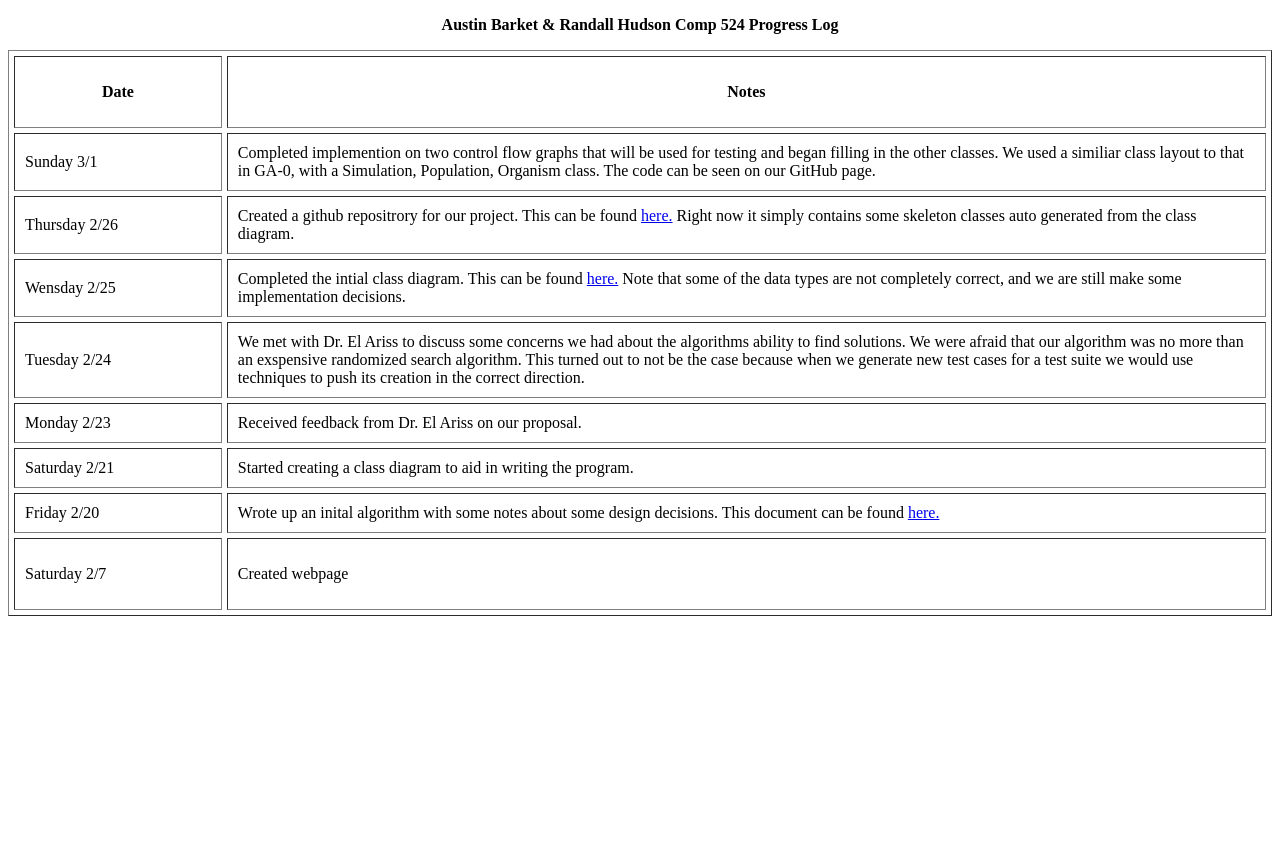
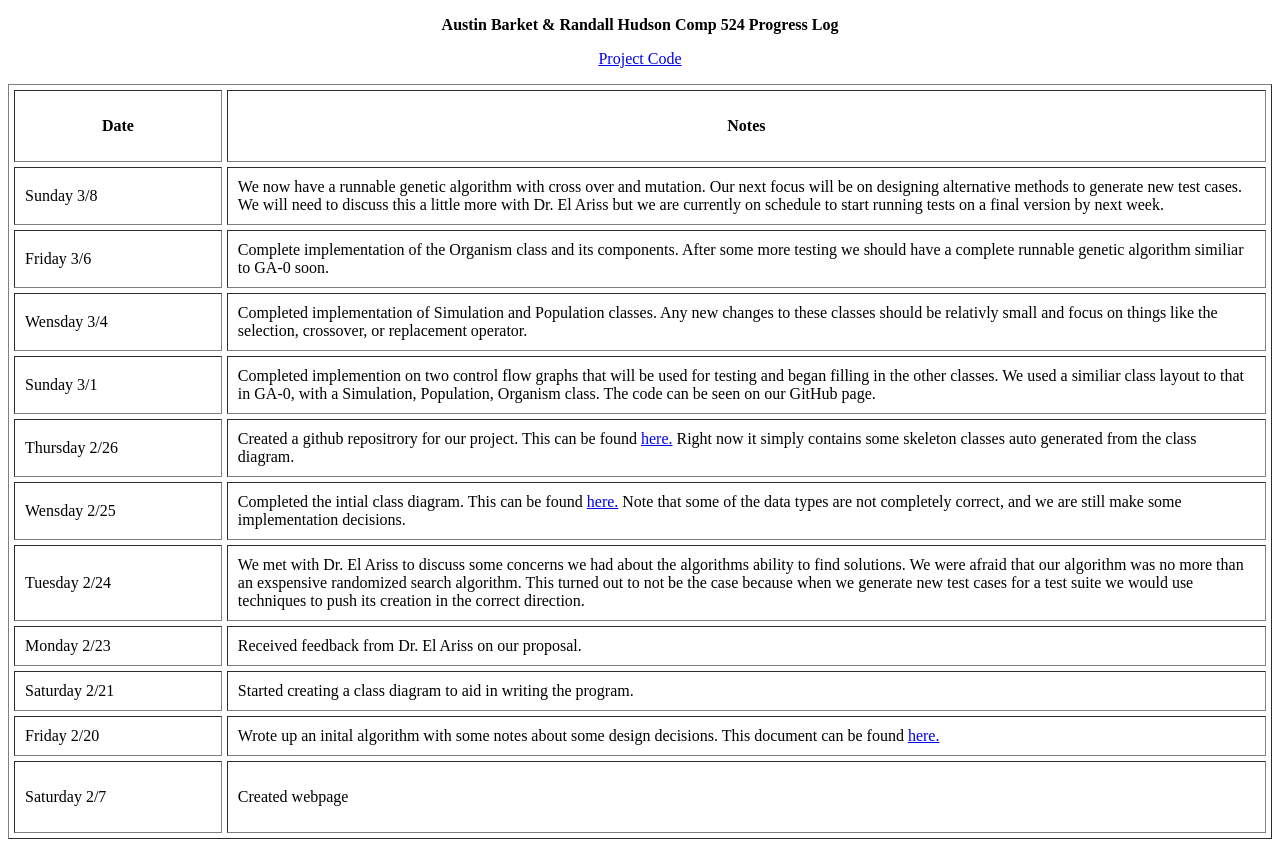
Before and after one commit to ambarket/comp524Website, a plain HTML site: page index.html in a window 1280 px wide. Before the commit the page ends 800 px from the top, so only its background shows below. Drawn offline with Linux system fonts and the light colour scheme.

Commit message:
added three new entries to the log and placed a link to our github code at the top

```diff
--- a/index.html
+++ b/index.html
@@ -5,7 +5,8 @@
 </head>
 
 <body>
-    <p style ="text-align:center"><b> Austin Barket &amp Randall Hudson Comp 524 Progress Log</b>
+<p style ="text-align:center"><b> Austin Barket &amp Randall Hudson Comp 524 Progress Log</b>
+    <p style ="text-align:center"><a href="https://github.com/Akiira/Comp-524-program">Project Code</a>
     <table width=100% border=1 cellpadding=10 cellspacing=5 >
        <!--
         <tr>
@@ -39,6 +40,18 @@
         </tr>
 
 
+        <tr>
+          <td height = auto>Sunday 3/8</td>
+          <td height = auto>We now have a runnable genetic algorithm with cross over and mutation. Our next focus will be on designing alternative methods to generate new test cases. We will need to discuss this a little more with Dr. El Ariss but we are currently on schedule to start running tests on a final version by next week.</td>
+        </tr>
+        <tr>
+          <td height = auto>Friday 3/6</td>
+          <td height = auto>Complete implementation of the Organism class and its components. After some more testing we should have a complete runnable genetic algorithm similiar to GA-0 soon.</td>
+        </tr>
+        <tr>
+          <td height = auto>Wensday 3/4</td>
+          <td height = auto>Completed implementation of Simulation and Population classes. Any new changes to these classes should be relativly small and focus on things like the selection, crossover, or replacement operator.</td>
+        </tr>
         <tr>
           <td height = auto>Sunday 3/1</td>
           <td height = auto>Completed implemention on two control flow graphs that will be used for testing and began filling in the other classes. We used a similiar class layout to that in GA-0, with a Simulation, Population, Organism class. The code can be seen on our GitHub page.</td>
```
